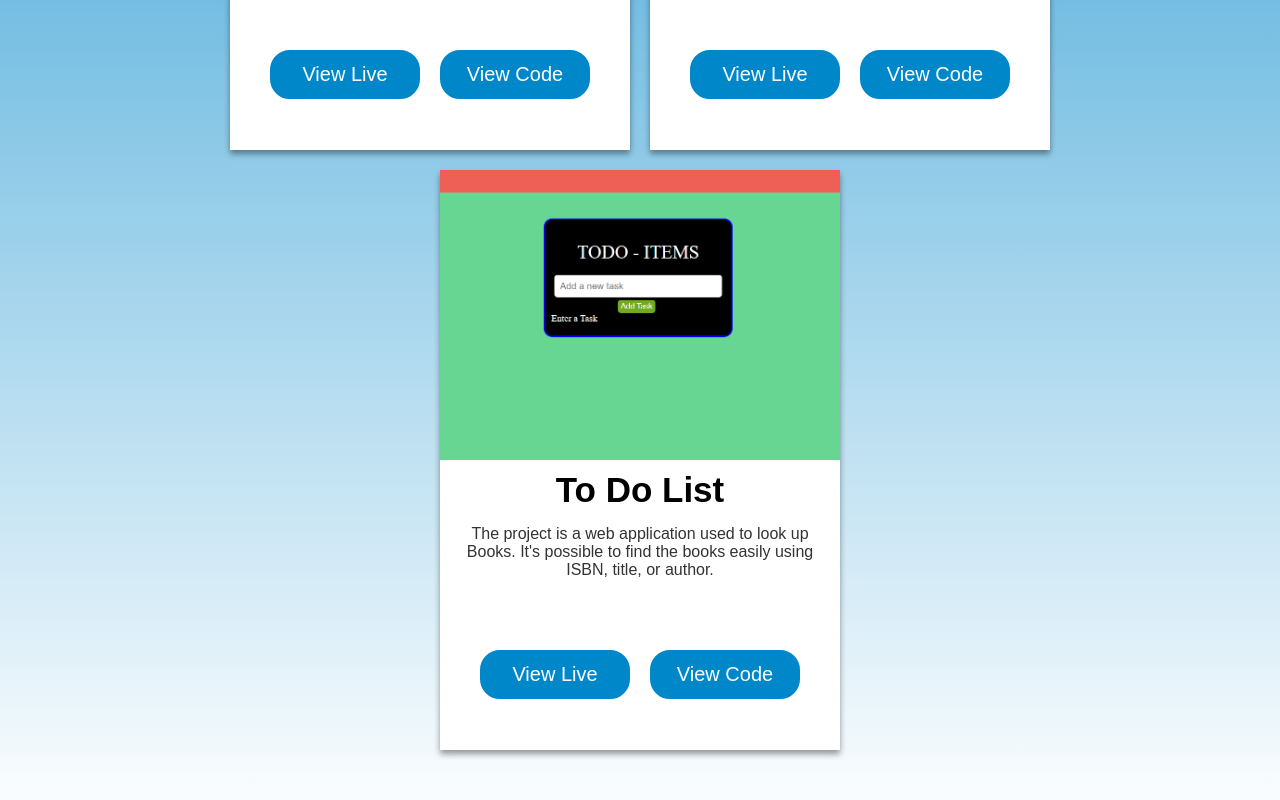
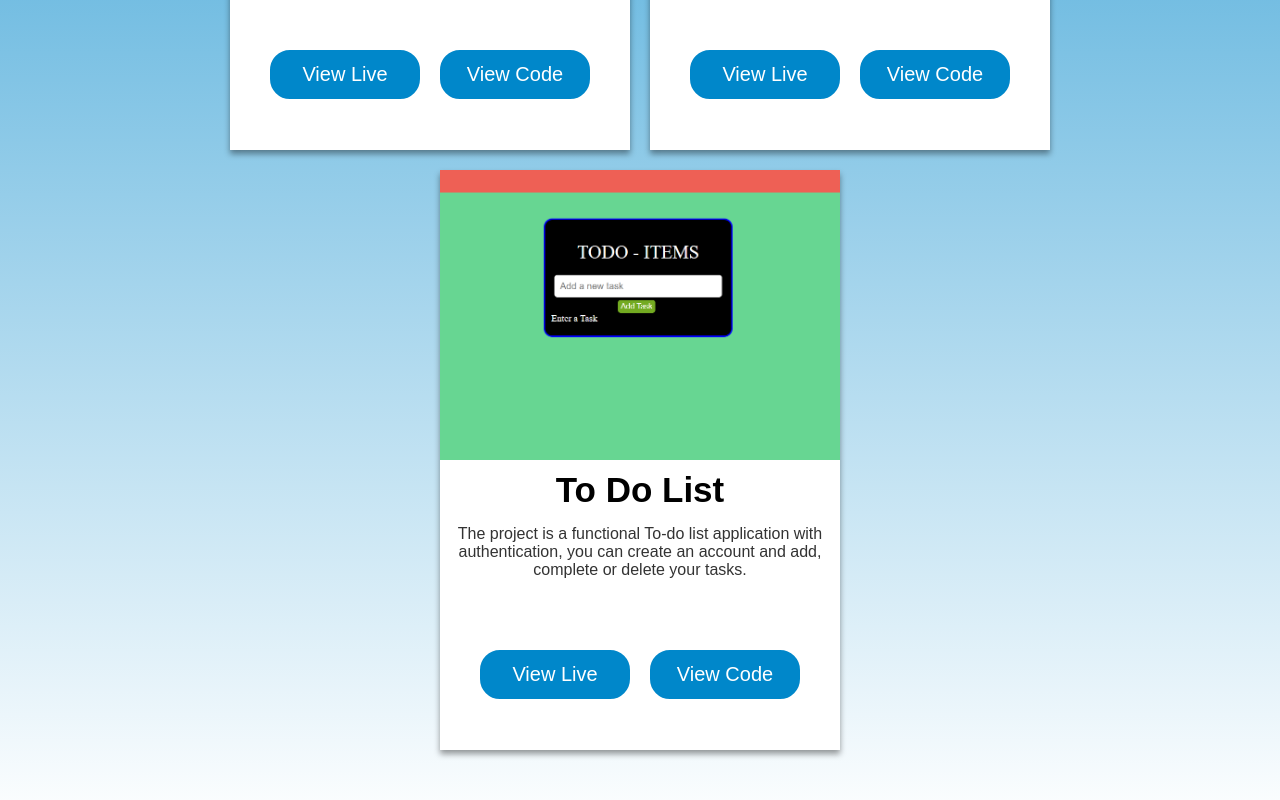
Before and after one commit to marcelleemendess/portfolio-marcelle, a Next.js app: page /projects in a window 1280 px wide. Shown: the part 698-1498 px from the top of the page. Built offline with nearby package versions, Linux system fonts and the light colour scheme.

Commit message:
project description

```diff
--- a/public/data.js
+++ b/public/data.js
@@ -16,7 +16,7 @@ export const projectData = [
     {
        id: "3",
         projectName: "To Do List",
-        description:"The project is a web application used to look up Books. It's possible to find the books easily using ISBN, title, or author.",
+        description:"The project is a functional To-do list application with authentication, you can create an account and add, complete or delete your tasks.",
         codeLink:"https://github.com/marcelleemendess/todolist",
         liveLink: "https://todolist-five-teal.vercel.app/",
         img: "todo.png"
```
